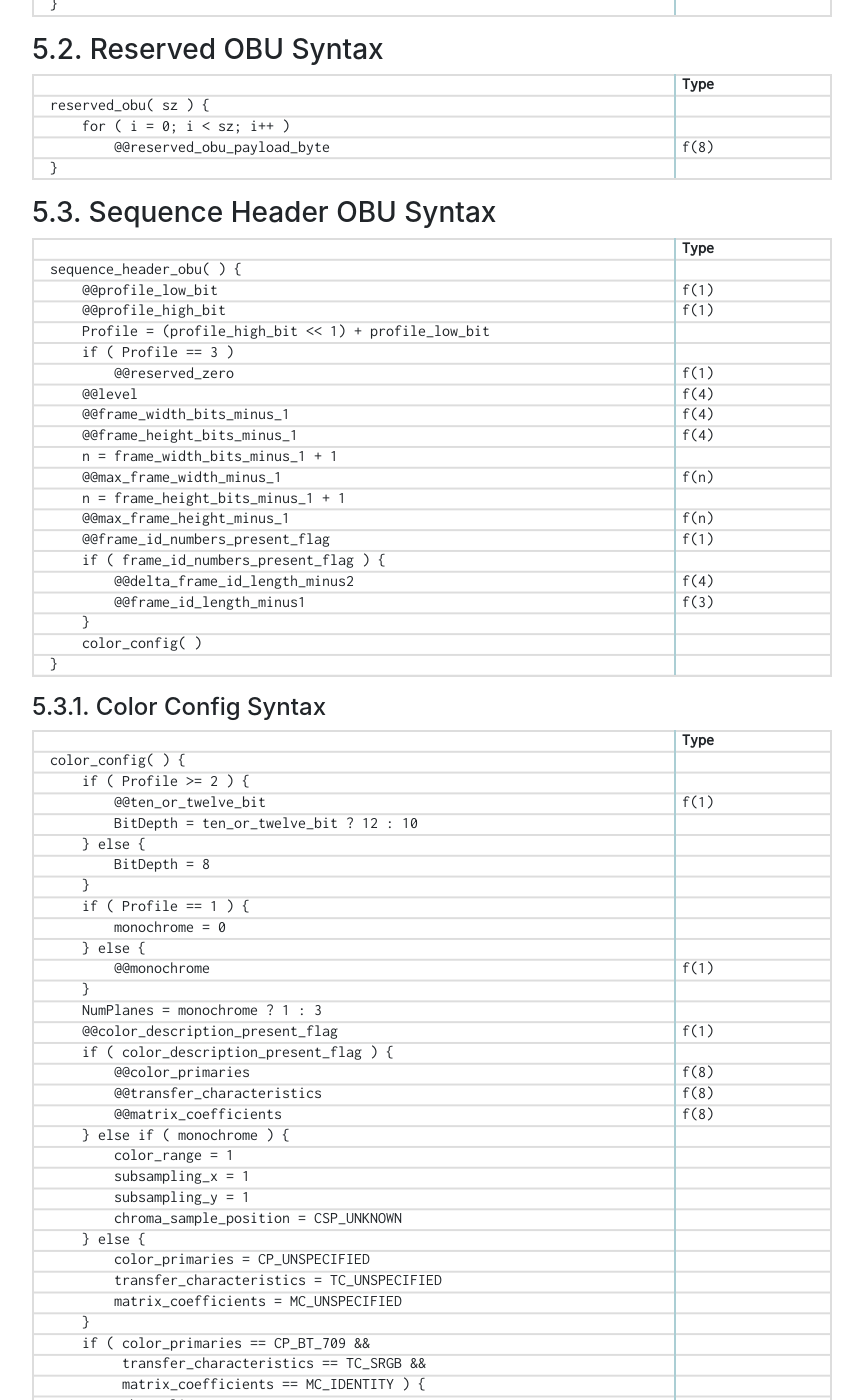
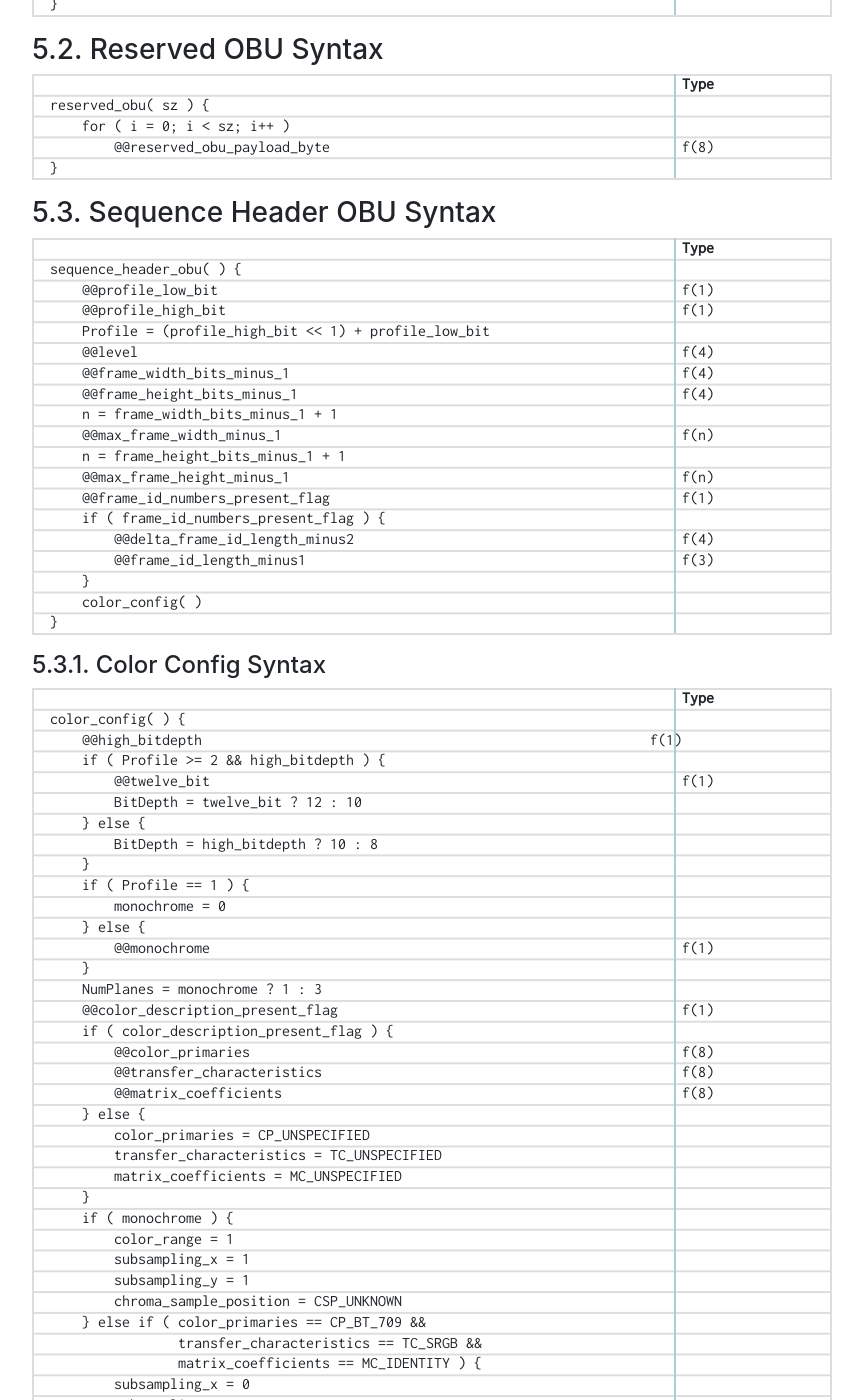
Before and after one commit to AOMediaCodec/av1-spec, a Jekyll site: the page built from index.md, in a window 1280 px wide and 1400 px high, scrolled down 23955 px. Shown: the whole window, without its empty margins (53-916 px from the left). Built offline with Jekyll 4.4.1, drawn with Linux system fonts in a browser that asks for light colours; nearby versions of some CDN libraries; some of the changed text lies outside the part shown.

Commit message:
Implement profile system

```diff
--- a/06.bitstream.syntax.md
+++ b/06.bitstream.syntax.md
@@ -82,8 +82,6 @@
     @@profile_low_bit                                                          f(1)
     @@profile_high_bit                                                         f(1)
     Profile = (profile_high_bit << 1) + profile_low_bit
-    if ( Profile == 3 )
-        @@reserved_zero                                                        f(1)
     @@level                                                                    f(4)
     @@frame_width_bits_minus_1                                                 f(4)
     @@frame_height_bits_minus_1                                                f(4)
@@ -105,11 +103,12 @@
 
 ~~~~~
 color_config( ) {
-    if ( Profile >= 2 ) {
-        @@ten_or_twelve_bit                                                    f(1)
-        BitDepth = ten_or_twelve_bit ? 12 : 10
-    } else {
-        BitDepth = 8
+    @@high_bitdepth                                                        f(1)
+    if ( Profile >= 2 && high_bitdepth ) {
+        @@twelve_bit                                                           f(1)
+        BitDepth = twelve_bit ? 12 : 10
+    } else {
+        BitDepth = high_bitdepth ? 10 : 8
     }
     if ( Profile == 1 ) {
         monochrome = 0
@@ -122,19 +121,19 @@
         @@color_primaries                                                      f(8)
         @@transfer_characteristics                                             f(8)
         @@matrix_coefficients                                                  f(8)
-    } else if ( monochrome ) {
+    } else {
+        color_primaries = CP_UNSPECIFIED
+        transfer_characteristics = TC_UNSPECIFIED
+        matrix_coefficients = MC_UNSPECIFIED
+    }
+    if ( monochrome ) {
         color_range = 1
         subsampling_x = 1
         subsampling_y = 1
         chroma_sample_position = CSP_UNKNOWN
-    } else {
-        color_primaries = CP_UNSPECIFIED
-        transfer_characteristics = TC_UNSPECIFIED
-        matrix_coefficients = MC_UNSPECIFIED
-    }
-    if ( color_primaries == CP_BT_709 &&
-         transfer_characteristics == TC_SRGB &&
-         matrix_coefficients == MC_IDENTITY ) {
+    } else if ( color_primaries == CP_BT_709 &&
+                transfer_characteristics == TC_SRGB &&
+                matrix_coefficients == MC_IDENTITY ) {
         subsampling_x = 0
         subsampling_y = 0
     } else {
--- a/07.bitstream.semantics.md
+++ b/07.bitstream.semantics.md
@@ -87,17 +87,19 @@
 ### Sequence Header OBU Semantics
 
 **profile_low_bit** and **profile_high_bit** combine to make the variable
-Profile. AV1 supports 4 profiles:
-
+Profile. AV1 supports 3 profiles:
 
 | Profile | Bit depth | SRGB Colorspace support | Chroma subsampling
 | ------- | --------- | ----------------------- | ------------------
-| 0       | 8         | No                      | YUV 4:2:0
-| 1       | 8         | Yes                     | YUV 4:2:2, YUV 4:4:0 or YUV 4:4:4
-| 2       | 10 or 12  | No                      | YUV 4:2:0
-| 3       | 10 or 12  | Yes                     | YUV 4:2:2, YUV 4:4:0 or YUV 4:4:4
-{:.table .table-sm .table-bordered }
-
+| 0       | 8 or 10   | No                      | YUV 4:2:0
+| 1       | 8 or 10   | Yes                     | YUV 4:4:4
+| 2       | 8 or 10   | No                      | YUV 4:2:2
+| 2       | 12        | Yes                     | YUV 4:2:0, YUV 4:2:2, YUV 4:4:4
+{:.table .table-sm .table-bordered }
+
+**Note:** It is a requirement of bitstream conformance that profile_low_bit and profile_high_bit are never
+set at the same time, i.e. that Profile is not equal to 3.
+{:.alert .alert-info }
 
 **reserved_zero** shall be equal to 0.
 
@@ -124,8 +126,8 @@
 
 #### Color Config Semantics
 
-**ten_or_twelve_bit** equal to 1 indicates the bit depth is 12 bits;
-ten_or_twelve_bit equal to 0 indicates that the bit depth is 10 bits.
+**high_bitdepth** and **twelve_bit** are syntax elements which, together with the variable Profile,
+determine the bit depth.
 
 **monochrome** equal to 1 indicates that the video does not contain U and V color planes.
 monochrome equal to 0 indicates that the video contains Y, U, and V color planes.
@@ -694,10 +696,7 @@
 previous calls to save_cdfs).  Once the CDF arrays have been loaded, the last entry
 in each array is set to 0.
 
-**Note:** The last entry in each CDF array is used to keep track of how many times
-the CDF has been used within the current tile.  This allows the CDF to adapt faster
-at the start of each tile.
-{:.alert .alert-info }
+
 
 **load_previous( )** is a function call that indicates that information from the
 previous frame should be loaded for use in decoding the current frame.
```
Also changed, not shown: other parts of 06.bitstream.syntax.md (+4 -1 lines).
